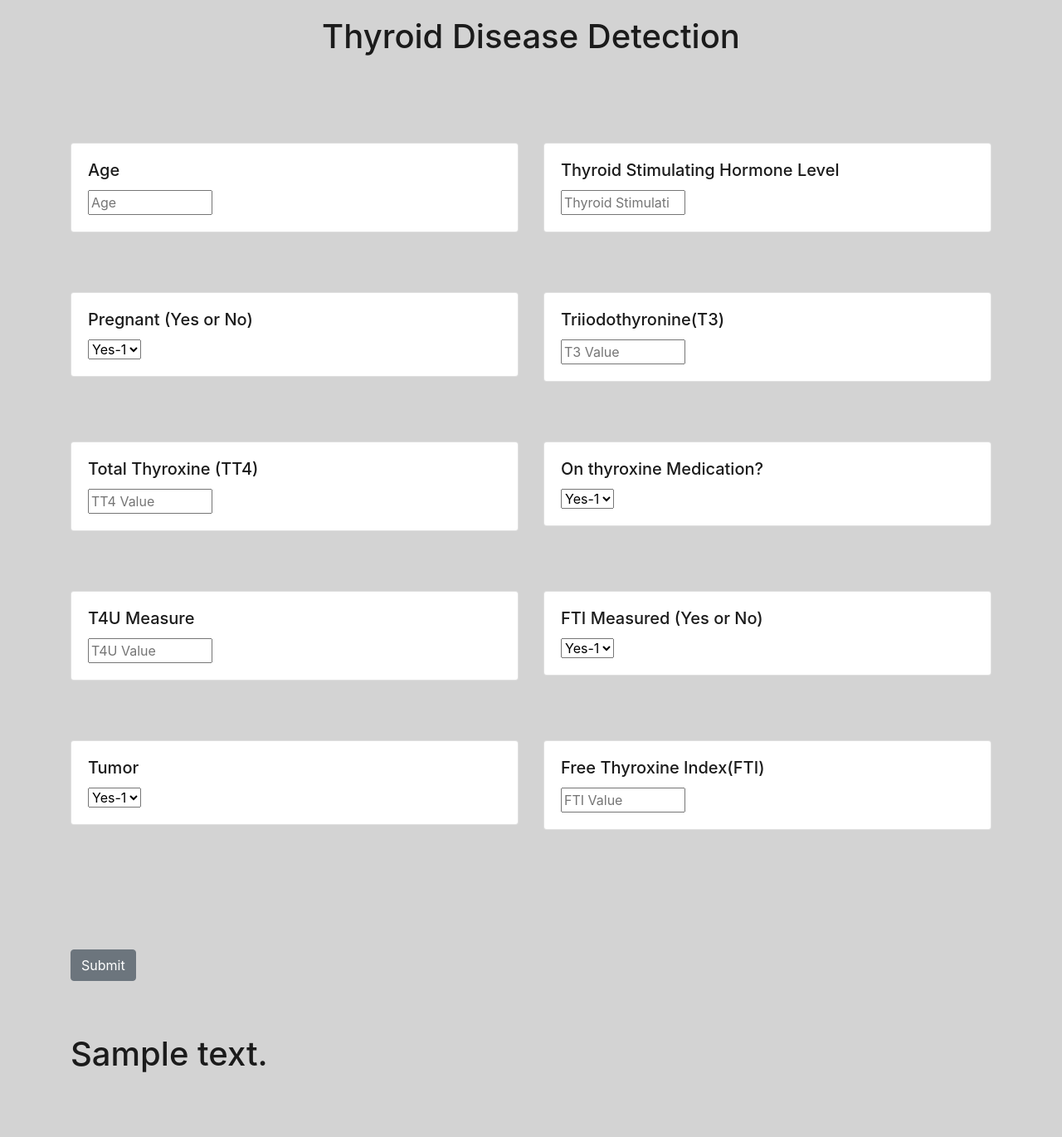
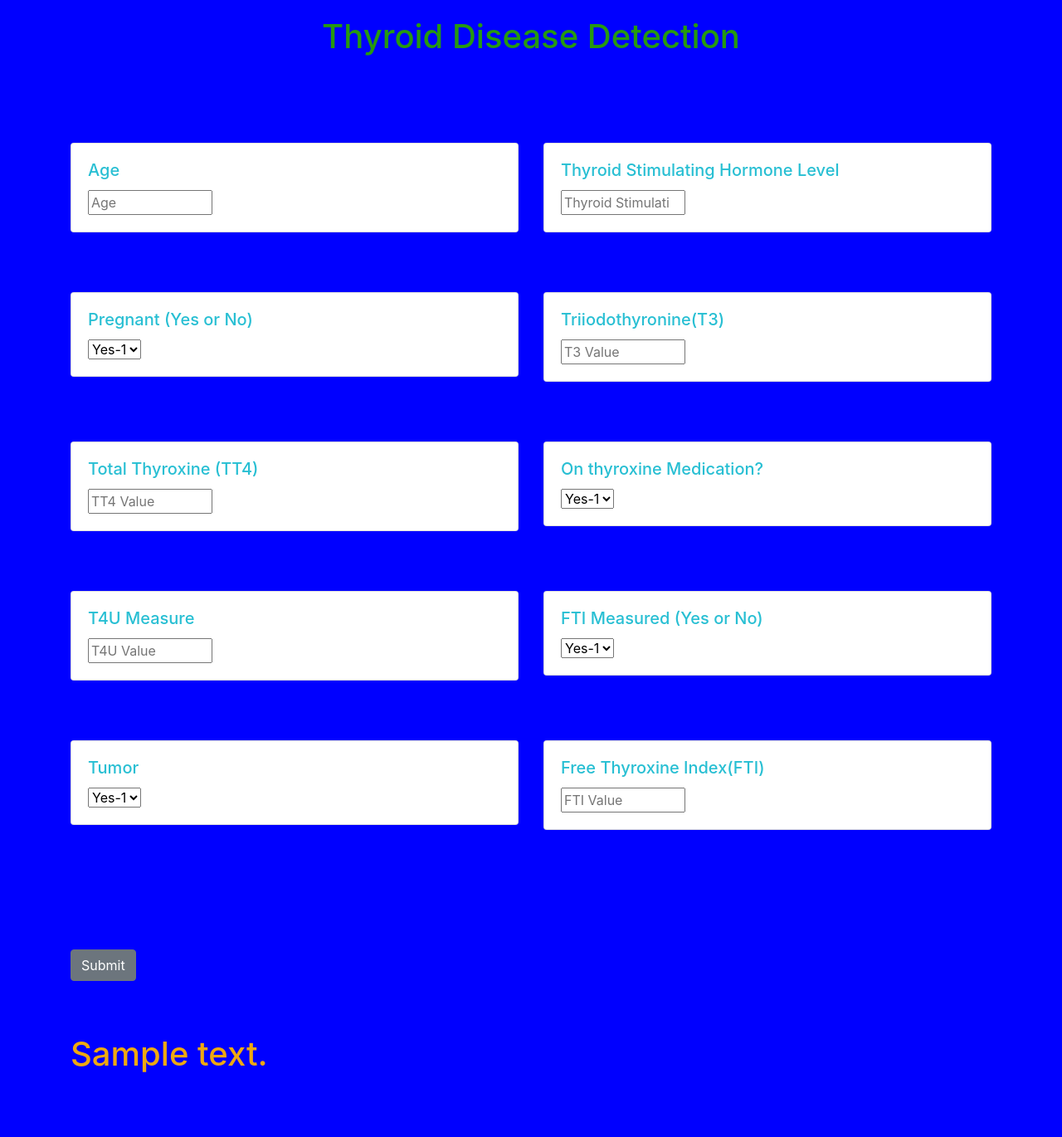
Before and after one commit to Sakshisingh712/Thyroid-detection-project, a Flask app: template templates/index.html in a window 1280 px wide. Shown: the whole page at 83% size. Run offline with Flask 2, Linux system fonts and the light colour scheme; the template is opened without the code that fills it: most values are stand-ins (such as "Sample title", 1, 10 or a date in 2020); parts of the project's set-up code (start-up, migrations or seed data) failed here and were passed over; some libraries are stand-ins or nearby versions.

Commit message:
format updated

```diff
--- a/templates/index.html
+++ b/templates/index.html
@@ -13,9 +13,9 @@
 </head>
 
 <body>
-    <div style="background-color:#D3D3D3	;color:white;padding:20px;">
+    <div style="background-color:#0000FF	;color:blue;padding:20px;">
 
-    <Center> <h1 style="color:rgb(27, 27, 27)">Thyroid Disease Detection</h1> <br></center>
+    <Center> <h1 style="color:rgb(38, 153, 15)">Thyroid Disease Detection</h1> <br></center>
 
 
 
@@ -33,7 +33,7 @@
                 <div class="col-sm-6">
                     <div class="card">
                         <div class="card-body">
-                            <h5 class="card-title" style="color:rgb(27, 27, 27)">Age</h5>
+                            <h5 class="card-title" style="color:rgb(40, 191, 211)">Age</h5>
                             <input type="number" name="age" placeholder="Age" id="age" class="name-inp" min="1" max="100" style="width:150px;">
                         </div>
                     </div>
@@ -44,7 +44,7 @@
                 <div class="col-sm-6">
                     <div class="card">
                         <div class="card-body">
-                            <h5 class="card-title" style="color:rgb(27, 27, 27)">Thyroid Stimulating Hormone Level</h5>
+                            <h5 class="card-title" style="color:rgb(40, 191, 211)">Thyroid Stimulating Hormone Level</h5>
                             <input type="number" name="TSH" placeholder="Thyroid Stimulating Hormone" id="TSH" class="name-inp" min="1" max="100" style="width:150px;">
                             </div>
                     </div>
@@ -60,7 +60,7 @@
                     <div class="card">
                         <div class="card-body">
                             <!-- Source -->
-                            <h5 class="card-title" style="color:rgb(27, 27, 27)">Pregnant (Yes or No)</h5>
+                            <h5 class="card-title" style="color:rgb(40, 191, 211)">Pregnant (Yes or No)</h5>
                             <select name="pregnant" id="pregnant" required="required">
                                 <option value="1">Yes-1</option>
                                 <option value="0">No-0</option>
@@ -71,7 +71,7 @@
                 <div class="col-sm-6">
                     <div class="card">
                         <div class="card-body">
-                            <h5 class="card-title" style="color:rgb(27, 27, 27)">Triiodothyronine(T3)</h5>
+                            <h5 class="card-title" style="color:rgb(40, 191, 211)">Triiodothyronine(T3)</h5>
                             <!--T3  -->
                             <input type="number" name="T3" placeholder="T3 Value" id="T3" class="name-inp" min="1" max="100" style="width:150px;">
                         </div>
@@ -86,7 +86,7 @@
                 <div class="col-sm-6">
                     <div class="card">
                         <div class="card-body">
-                            <h5 class="card-title" style="color:rgb(27, 27, 27)">Total Thyroxine (TT4)</h5>
+                            <h5 class="card-title" style="color:rgb(40, 191, 211)">Total Thyroxine (TT4)</h5>
                             <!-- TT4 -->
                             <input type="number" name="TT4" placeholder="TT4 Value" id="TT4" class="name-inp" min="1" max="100" style="width:150px;">
 
@@ -96,7 +96,7 @@
                 <div class="col-sm-6">
                     <div class="card">
                         <div class="card-body">
-                            <h5 class="card-title" style="color:rgb(27, 27, 27)">On thyroxine Medication?</h5>
+                            <h5 class="card-title" style="color:rgb(40, 191, 211)">On thyroxine Medication?</h5>
                             <!-- on_thyroxine -->
                             <select name="on_thyroxine" id="on_thyroxine" required="required">
                                 <option value="1">Yes-1</option>
@@ -113,7 +113,7 @@
                 <div class="col-sm-6">
                     <div class="card">
                         <div class="card-body">
-                            <h5 class="card-title" style="color:rgb(27, 27, 27)">T4U Measure</h5>
+                            <h5 class="card-title" style="color:rgb(40, 191, 211)">T4U Measure</h5>
                             <input type="number" name="T4U" placeholder="T4U Value" id="T4U" class="name-inp" min="1" max="100" style="width:150px;">
 
                         </div>
@@ -125,7 +125,7 @@
                 <div class="col-sm-6">
                     <div class="card">
                         <div class="card-body">
-                            <h5 class="card-title" style="color:rgb(27, 27, 27)">FTI Measured (Yes or No)</h5>
+                            <h5 class="card-title" style="color:rgb(40, 191, 211)">FTI Measured (Yes or No)</h5>
                             <select name="FTI_measured" id="FTI_measured" required="required">
                                 <option value="1">Yes-1</option>
                                 <option value="0">No-0</option>
@@ -143,7 +143,7 @@
                 <div class="col-sm-6">
                     <div class="card">
                         <div class="card-body">
-                            <h5 class="card-title" style="color:rgb(27, 27, 27)">Tumor</h5>
+                            <h5 class="card-title" style="color:rgb(40, 191, 211)">Tumor</h5>
                             <select name="tumor" id="tumor" required="required">
                                 <option value="1">Yes-1</option>
                                 <option value="0">No-0</option>
@@ -157,7 +157,7 @@
                 <div class="col-sm-6">
                     <div class="card">
                         <div class="card-body">
-                            <h5 class="card-title" style="color:rgb(27, 27, 27)">Free Thyroxine Index(FTI)</h5>
+                            <h5 class="card-title" style="color:rgb(40, 191, 211)">Free Thyroxine Index(FTI)</h5>
                             <input type="number" name="FTI" placeholder="FTI Value" id="FTI" class="name-inp" min="1" max="100" style="width:150px;">
                             </div>
                     </div>
@@ -176,7 +176,7 @@
 
         <br>
         <br>
-        <h1 style="color:rgb(27, 27, 27)">{{ prediction_text }}</h1>
+        <h1 style="color:rgb(238, 168, 17)">{{ prediction_text }}</h1>
 
         <br>
         <br>
```
